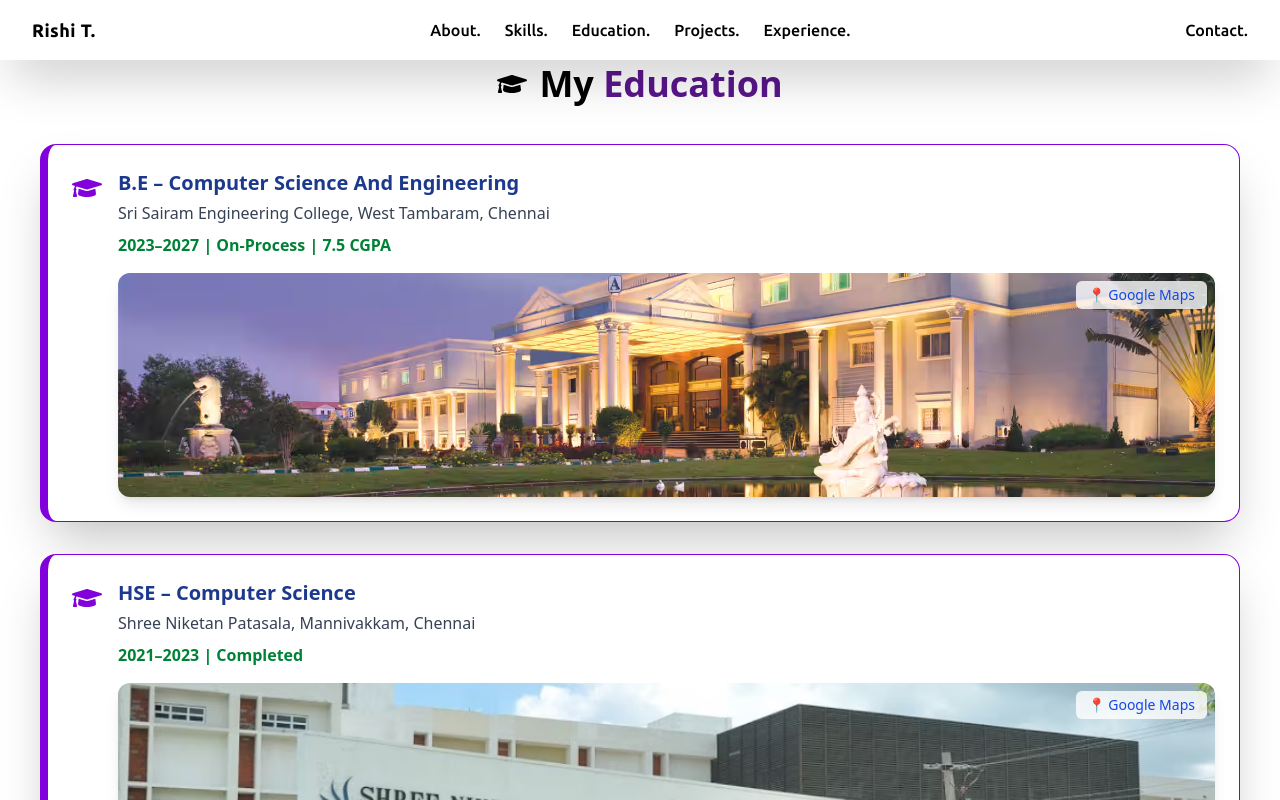
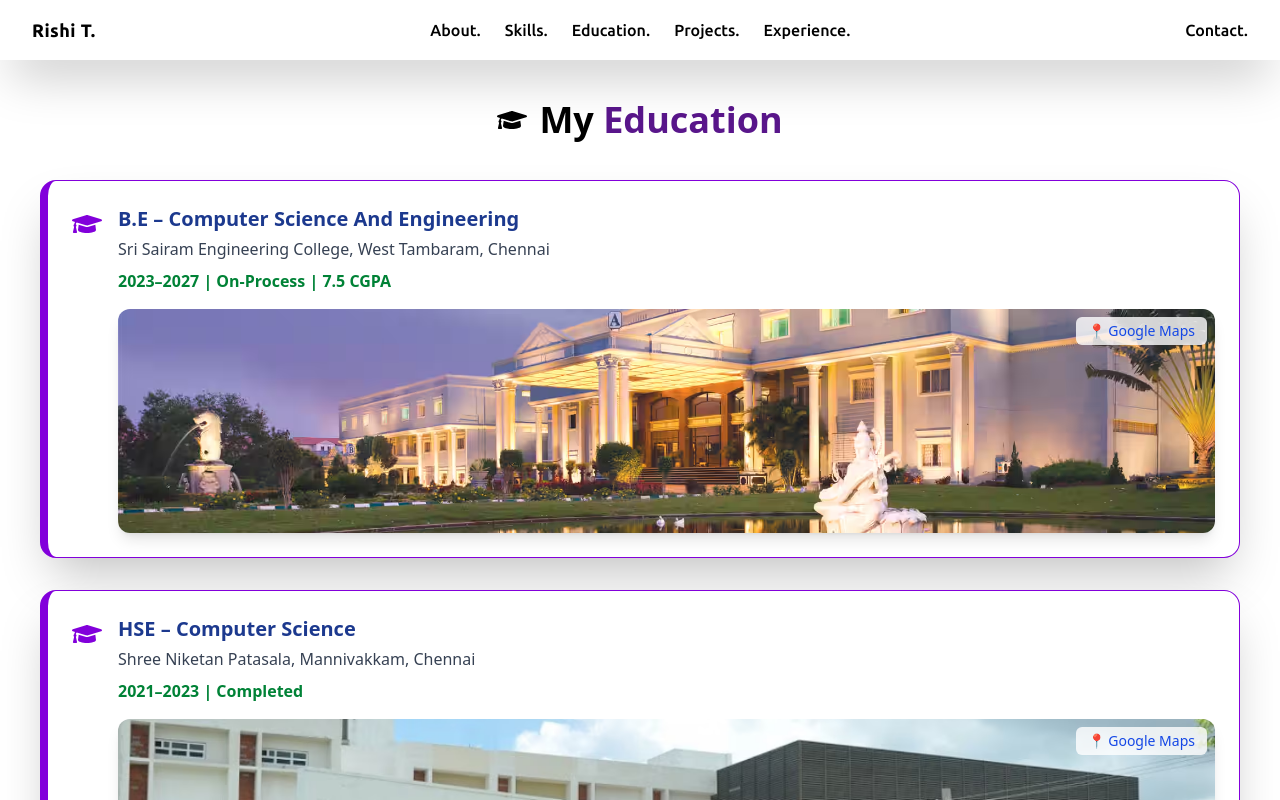
Before and after one commit to rishithayanidhi/Personal-Portfolio-official, a React (Vite) app: page /Education in a window 1280 px wide. Shown: the top 800 px of the page. Built offline with nearby package versions, Linux system fonts and the light colour scheme; a web font is replaced by a local one.

Commit message:
Your commit message

```diff
--- a/src/pages/education.jsx
+++ b/src/pages/education.jsx
@@ -29,7 +29,7 @@ const educationData = [
 
 const Education = () => {
   return (
-    <section className="w-full min-h-screen flex items-center py-16 px-0">
+    <section className="w-full min-h-screen flex items-center py-16 pt-25 px-0">
       <div className="mx-auto flex flex-col items-center w-full">
         {/* Heading */}
         <div className="flex items-center mb-10">
```
